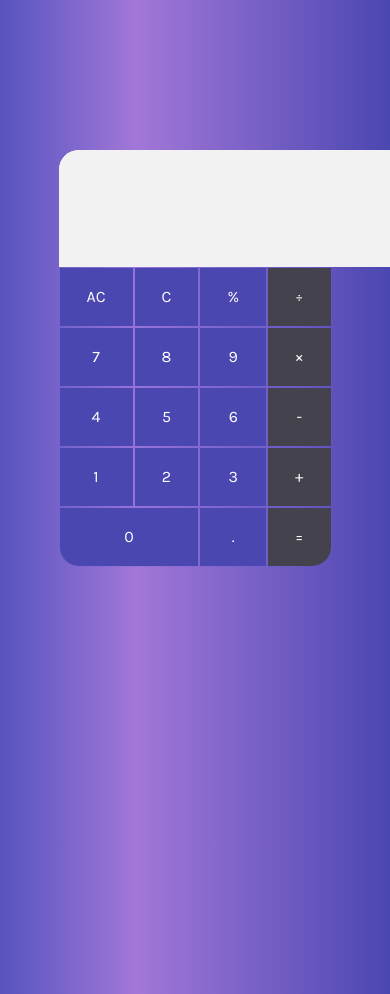
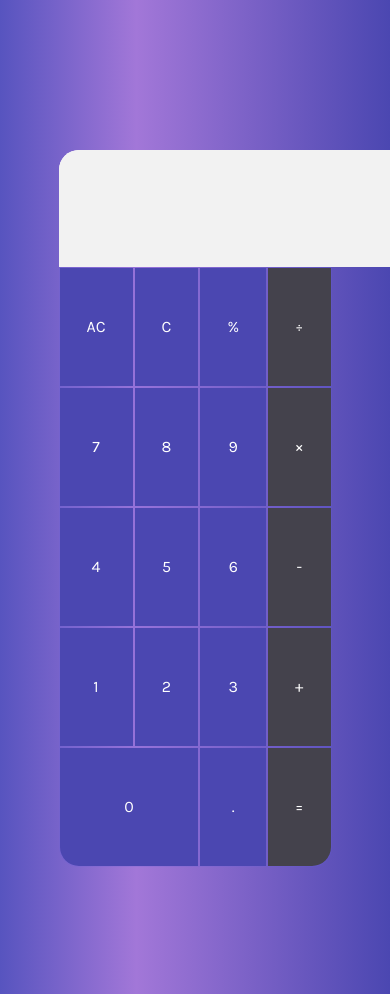
Before and after one commit to Ronit-Makhija/OIBGRIP, a plain HTML site: page Level-2/Task-1/index.html in a window 390 px wide. Shown: the top 994 px of the page. Drawn offline with nearby package versions, Linux system fonts and the light colour scheme.

Commit message:
Update styles.css

```diff
--- a/Level-2/Task-1/styles.css
+++ b/Level-2/Task-1/styles.css
@@ -81,6 +81,12 @@ input::-webkit-inner-spin-button {
 @media (max-width: 1080px){
   .calculator{
     width: 70%;
-    height: 70%;
     margin: 150px auto;
   }
+  .display{
+    width: 100%;
+  }
+  button{
+    height: 120px;
+  }
+}
```
